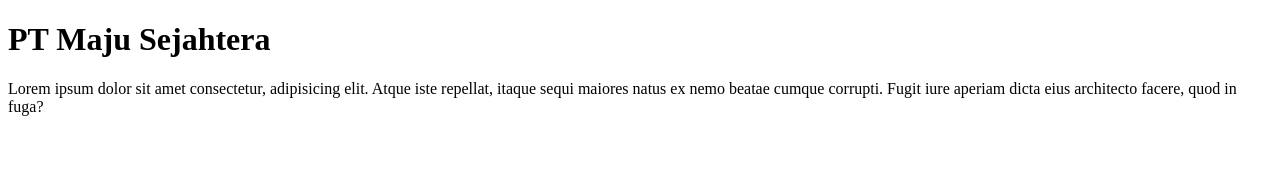
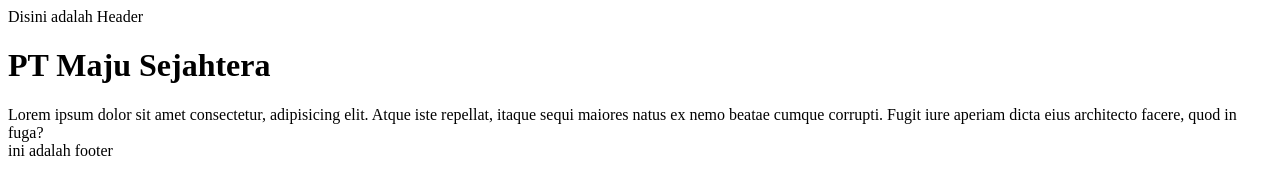
Before and after one commit to Afdalpratama12/CompanyProfile, a plain HTML site: page index.html in a window 1280 px wide. Drawn offline with Linux system fonts and the light colour scheme.

Commit message:
Membuat header dan footer

```diff
--- a/index.html
+++ b/index.html
@@ -4,13 +4,18 @@
 <head>
   <meta charset="UTF-8">
   <meta name="viewport" content="width=device-width, initial-scale=1.0">
-  <title>Document</title>
+  <title>Latihan git</title>
 </head>
 
 <body>
+  <header>Disini adalah Header</header>
+
   <h1>PT Maju Sejahtera</h1>
+
   <div>Lorem ipsum dolor sit amet consectetur, adipisicing elit. Atque iste repellat, itaque sequi maiores natus ex nemo
     beatae cumque corrupti. Fugit iure aperiam dicta eius architecto facere, quod in fuga?</div>
+
+  <footer>ini adalah footer</footer>
 </body>
 
 </html>
```
